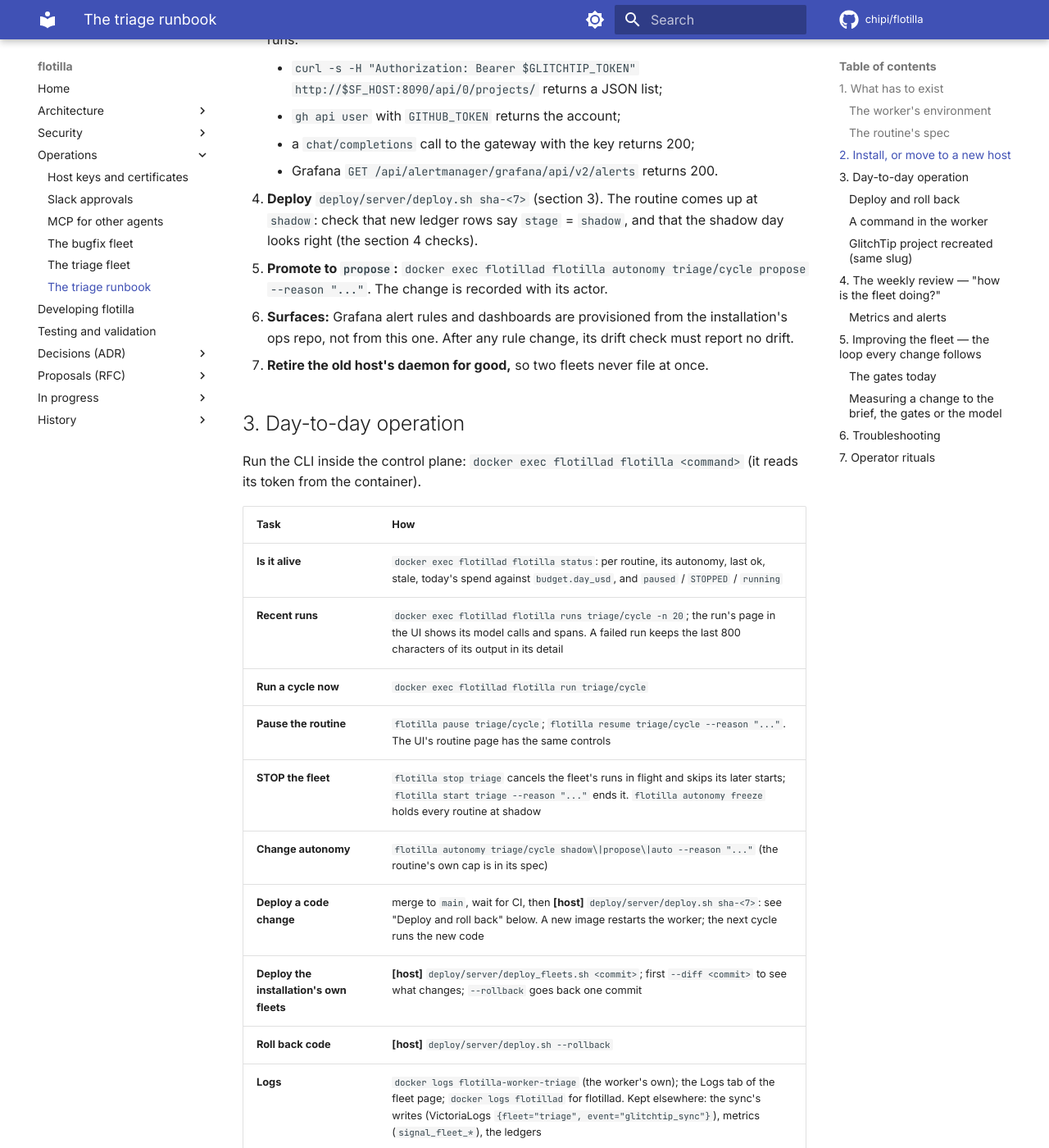
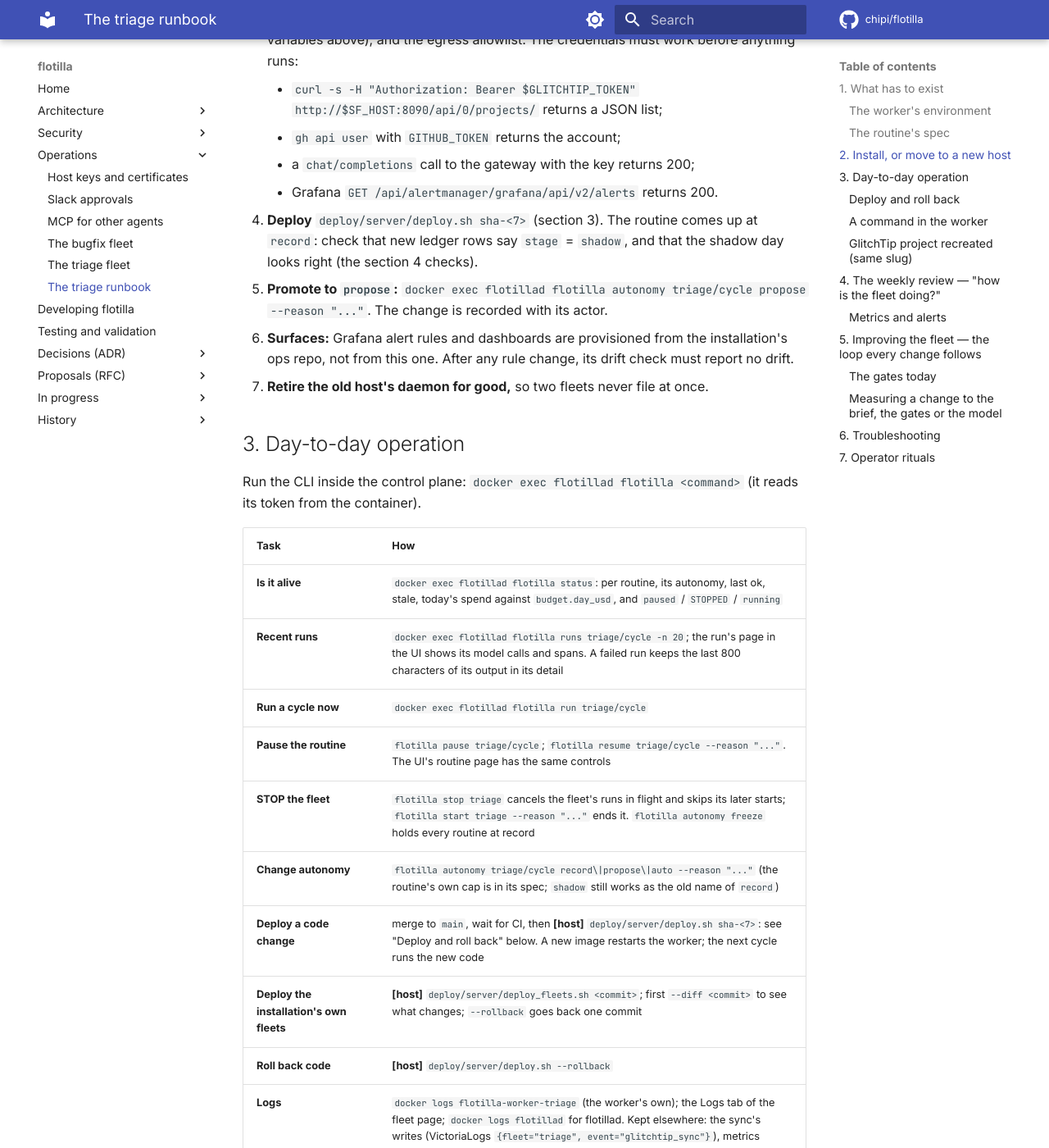
Before and after one commit to chipi/flotilla, an MkDocs documentation site: the page built from docs/operations/triage-runbook.md, in a window 1280 px wide and 1400 px high, scrolled down 5064 px. Shown: the whole window at 82% size. Built offline with MkDocs 1.6.1 and Material for MkDocs 9.7.7, drawn with Linux system fonts in a browser that asks for light colours; comment, search, counter and statistics services are not loaded; some of the changed text lies outside the part shown.

Commit message:
docs: the operator commands say record, and say once that shadow still works (v2 step 1)
The triage runbook's autonomy commands and level words, the host-keys freeze step, the compose README's freeze
note and the architecture glossary now use record. `shadow` as a version state, triage's v1 ledger stage and
FLEETD_STAGE are unchanged.

Co-Authored-By: Claude Sonnet 5.5 <noreply@anthropic.com>
Claude-Session: https://claude.ai/code/session_014cvkLAigNFv18xzZ24LL9i

```diff
--- a/docs/operations/triage-runbook.md
+++ b/docs/operations/triage-runbook.md
@@ -23,7 +23,7 @@ run on the machine that hosts the Docker engine.
 | --- | --- | --- |
 | flotillad | container `flotillad` | schedules `triage/cycle` every 10 minutes; owns autonomy, budget, pause, STOP and the ledger store |
 | the triage worker | container `flotilla-worker-triage`, image `flotilla-worker-triage:sha-<7>` | built from `deploy/docker/worker-triage.Dockerfile`; Python standard library plus the OpenTelemetry SDK; **no pip installs on the host** |
-| the candidate worker | container `flotilla-worker-triage-candidate` (compose profile `candidate`) | runs `triage/cycle-shadow` at shadow, with its own state volume |
+| the candidate worker | container `flotilla-worker-triage-candidate` (compose profile `candidate`) | runs `triage/cycle-shadow` at record, with its own state volume |
 | fleet code | in the image: `/opt/flotilla/signal-fleet/mvp`, `/opt/flotilla/runtime`, `/opt/flotilla/fleets` | **not a git checkout**: a deploy is a new image tag |
 | the installation's fleets | `FLOTILLA_FLEETS_DIR` on the host, mounted over `/opt/flotilla/fleets` | holds the real `triage/installation.json`; see section 3 |
 | fleet state | Docker volume `TRIAGE_STATE_VOLUME`, at `/home/worker/signal-fleet` in the worker | `results/` (the TSV ledgers), `queue/`, `export/`; never in git |
@@ -92,8 +92,9 @@ read by flotillad (`flotillad -check` validates it):
 
 - **`trigger.every: 10m`**, `worker: triage`, `run.timeout: 20m`; the command is
   `python3 orchestrator.py --cycle --limit 10 --no-dry-run` in `signal-fleet/mvp`.
-- **`autonomy`:** `shadow` in the spec, the safe default. The installation raises it with
-  `flotilla autonomy triage/cycle propose --reason "..."`. `shadow` takes no outward action;
+- **`autonomy`:** `record` in the spec (the example spec still spells it `shadow`, the old name, which
+  loads as record), the safe default. The installation raises it with
+  `flotilla autonomy triage/cycle propose --reason "..."`. `record` takes no outward action;
   `propose` files issues, comments and reopens; `auto` also resolves cleaned-up errors in
   GlitchTip (ADR-0008).
 - **`--no-dry-run` alone does not make the cycle write.** `orchestrator.run_poll` forces a dry run
@@ -129,7 +130,7 @@ file) and is in [Deployment](../architecture/deployment.md); the triage-specific
     - a `chat/completions` call to the gateway with the key returns 200;
     - Grafana `GET /api/alertmanager/grafana/api/v2/alerts` returns 200.
 
-4. **Deploy** `deploy/server/deploy.sh sha-<7>` (section 3). The routine comes up at `shadow`:
+4. **Deploy** `deploy/server/deploy.sh sha-<7>` (section 3). The routine comes up at `record`:
    check that new ledger rows say `stage` = `shadow`, and that the shadow day looks right (the
    section 4 checks).
 5. **Promote to `propose`:** `docker exec flotillad flotilla autonomy triage/cycle propose --reason
@@ -150,8 +151,8 @@ token from the container).
 | **Recent runs** | `docker exec flotillad flotilla runs triage/cycle -n 20`; the run's page in the UI shows its model calls and spans. A failed run keeps the last 800 characters of its output in its detail |
 | **Run a cycle now** | `docker exec flotillad flotilla run triage/cycle` |
 | **Pause the routine** | `flotilla pause triage/cycle`; `flotilla resume triage/cycle --reason "..."`. The UI's routine page has the same controls |
-| **STOP the fleet** | `flotilla stop triage` cancels the fleet's runs in flight and skips its later starts; `flotilla start triage --reason "..."` ends it. `flotilla autonomy freeze` holds every routine at shadow |
-| **Change autonomy** | `flotilla autonomy triage/cycle shadow\|propose\|auto --reason "..."` (the routine's own cap is in its spec) |
+| **STOP the fleet** | `flotilla stop triage` cancels the fleet's runs in flight and skips its later starts; `flotilla start triage --reason "..."` ends it. `flotilla autonomy freeze` holds every routine at record |
+| **Change autonomy** | `flotilla autonomy triage/cycle record\|propose\|auto --reason "..."` (the routine's own cap is in its spec; `shadow` still works as the old name of `record`) |
 | **Deploy a code change** | merge to `main`, wait for CI, then **[host]** `deploy/server/deploy.sh sha-<7>`: see "Deploy and roll back" below. A new image restarts the worker; the next cycle runs the new code |
 | **Deploy the installation's own fleets** | **[host]** `deploy/server/deploy_fleets.sh <commit>`; first `--diff <commit>` to see what changes; `--rollback` goes back one commit |
 | **Roll back code** | **[host]** `deploy/server/deploy.sh --rollback` |
@@ -407,7 +408,7 @@ section 7.
 5. Ship only through the gates above and the operator's go; then watch it live.
 
 To compare a model or an image against the live fleet on live signals, run it as the candidate
-routine `triage/cycle-shadow` (shadow, never files; `FLOTILLA_CANDIDATE_TAG` picks its image).
+routine `triage/cycle-shadow` (record, never files; `FLOTILLA_CANDIDATE_TAG` picks its image).
 
 ## 6. Troubleshooting
 
@@ -467,7 +468,7 @@ at the cause, what does the review comment say. Merge = shipped. Close with a on
 rejected; every rejection becomes a fixture for the next round. Never merge a fleet PR you
 wouldn't merge from a human.
 
-**Levers** beyond section 3: autonomy back to `shadow` (`flotilla autonomy triage/cycle shadow
+**Levers** beyond section 3: autonomy back to `record` (`flotilla autonomy triage/cycle record
 --reason "..."`); `flotilla stop triage`; `flotilla autonomy freeze`; deploy rollback
 (`deploy.sh --rollback`); GitHub token rotation (a new fine-grained token into the host's
 `TRIAGE_ENV_FILE`, then `secrets.sh`; the next run reads it).
```
Also changed, not shown: deploy/compose/README.md (+1 -1 lines), docs/architecture/index.md (+1 -1 lines), docs/operations/host-keys.md (+1 -1 lines).
